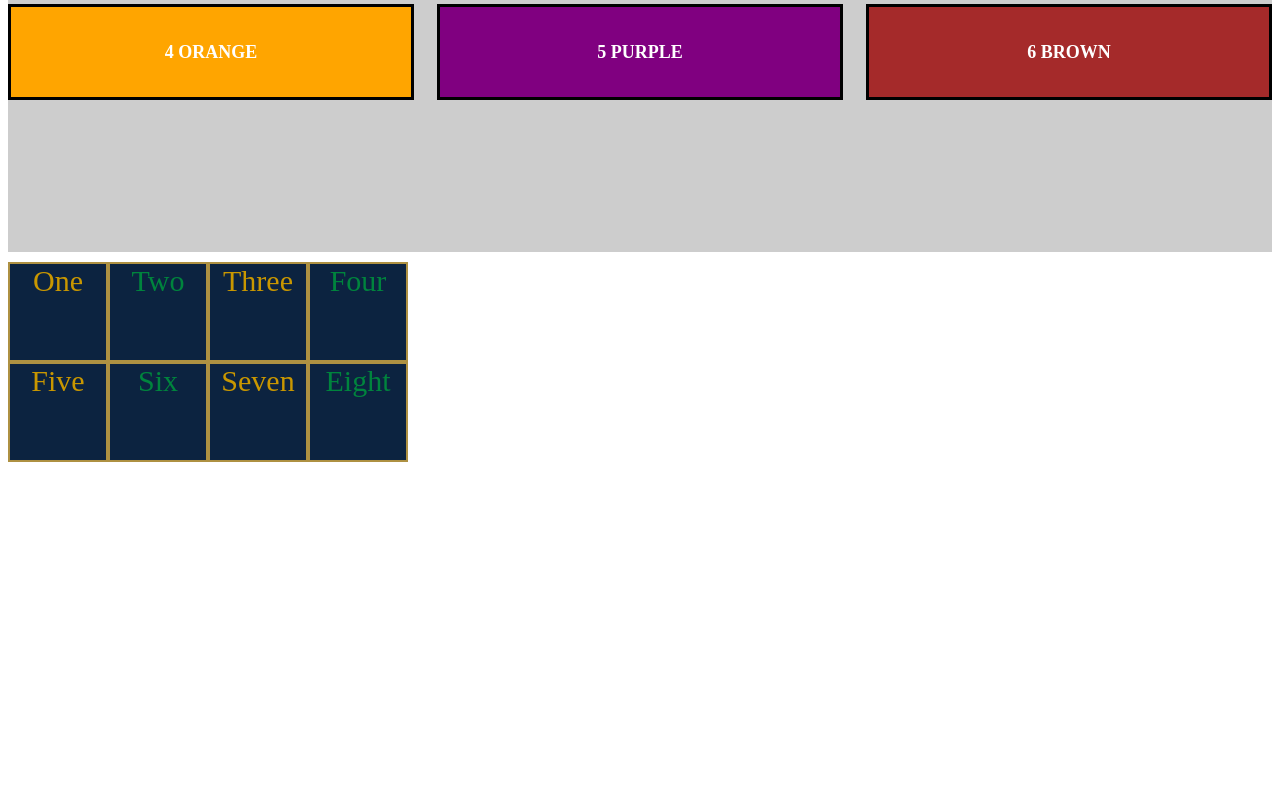
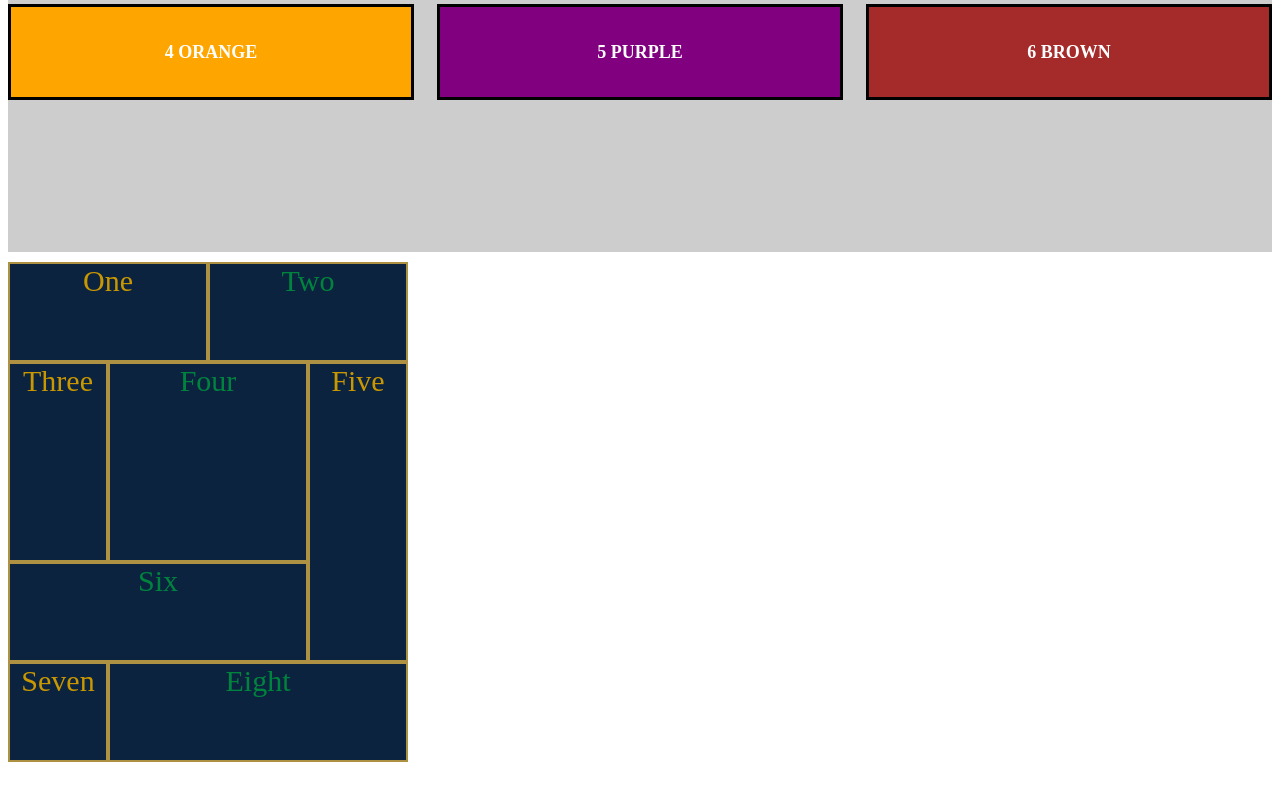
Before and after one commit to MaianneThornton/FlexboxGridExercise, a plain HTML site: page index.html in a window 1280 px wide. Shown: the part 568-1368 px from the top of the page. Before the commit the page ends 1230 px from the top, so only its background shows below. Drawn offline with Linux system fonts and the light colour scheme.

Commit message:
Almost done with Bonus Questions - One more to go.

```diff
--- a/style.css
+++ b/style.css
@@ -69,6 +69,8 @@ p:nth-of-type(even) {
   flex-direction: column;
   /* 4 */
   align-items: center;
+  /* BONUS 1 */
+  flex-direction: column-reverse;
 }
 
 #two {
@@ -80,6 +82,9 @@ p:nth-of-type(even) {
   justify-content: space-between;
   /* 8 */
   flex-wrap: wrap;
+  /* BONUS 2 */
+  flex-direction: row;
+
 }
 
 #three {
@@ -89,4 +94,51 @@ p:nth-of-type(even) {
   grid-template-columns: 1fr 1fr 1fr 1fr;
   /* 11 */
   grid-auto-rows: 100px;
+
 }
+
+/* BONUS 3 */
+#brown {
+  align-self: flex-start;
+}
+
+#purple {
+
+}
+
+/* BONUS 4 */
+#p-one {
+  grid-column-start: 1;
+  grid-column-end: 3;
+}
+
+#p-two {
+  grid-column-start: 3;
+  grid-column-end: 5;
+}
+#p-three {
+grid-row-start: 2;
+grid-row-end: 4;
+}
+
+#p-four {
+  grid-row-start: 2;
+  grid-row-end: 4;
+  grid-column-start: 2;
+  grid-column-end: 4;
+}
+
+#p-five {
+grid-row-start: 2;
+grid-row-end: 5;
+}
+
+#p-six {
+grid-column-start: 1;
+grid-column-end: 4;
+}
+
+#p-eight {
+grid-column-start: 2;
+grid-column-end: 5;
+}
```
